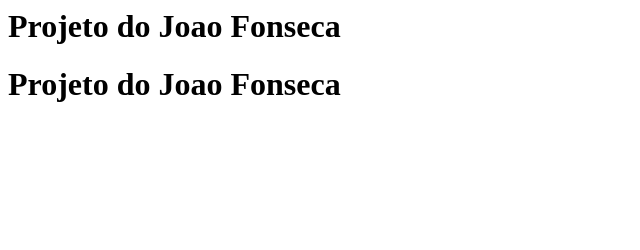
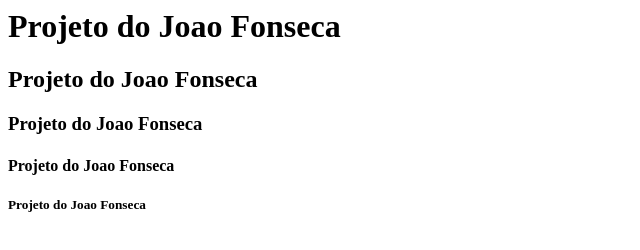
Before and after one commit to luispaulotesting/cursogit, a plain HTML site: page index.html in a window 1280 px wide. Shown: the whole page, without its empty margins (0-640 px from the left). Drawn offline with Linux system fonts and the light colour scheme.

Commit message:
adicao h2345

```diff
--- a/index.html
+++ b/index.html
@@ -2,7 +2,10 @@
     <head></head>
     <body>
         <h1>Projeto do Joao Fonseca</h1>
-        <h1>Projeto do Joao Fonseca</h1>
+        <h2>Projeto do Joao Fonseca</h2>
+        <h3>Projeto do Joao Fonseca</h3>
+        <h4>Projeto do Joao Fonseca</h4>
+        <h5>Projeto do Joao Fonseca</h5>
     </body>
 
 
```
